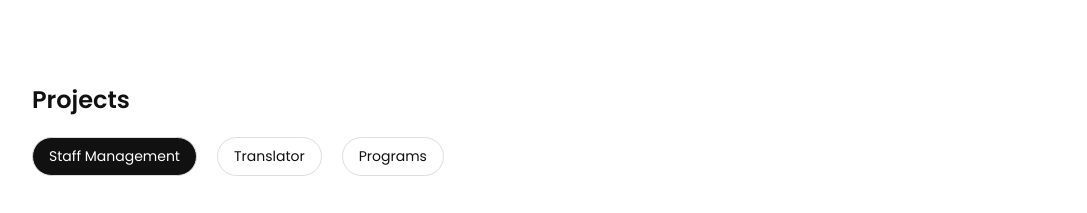
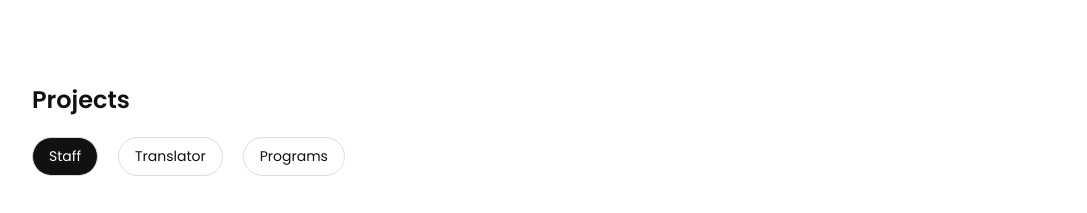
Before and after one commit to vinicius-do-valle/portfolio, a plain HTML site: page index.html in a window 1280 px wide. Shown: the part 1280-1493 px from the top of the page, without its empty margins (96-1183 px from the left). Drawn offline with Linux system fonts and the light colour scheme.

Commit message:
Corrigido erro no HTML

```diff
--- a/index.html
+++ b/index.html
@@ -56,7 +56,7 @@
 <section id="projetos" class="projects">
 <h2>Projects</h2>
 <div class="project-categories">
-<span class="category" data-filter="staff">Staff Management</span>
+<span class="category" data-filter="staff">Staff</span>
 <span class="category" data-filter="translator">Translator</span>
 <span class="category" data-filter="programs">Programs</span>
 </div>
```
